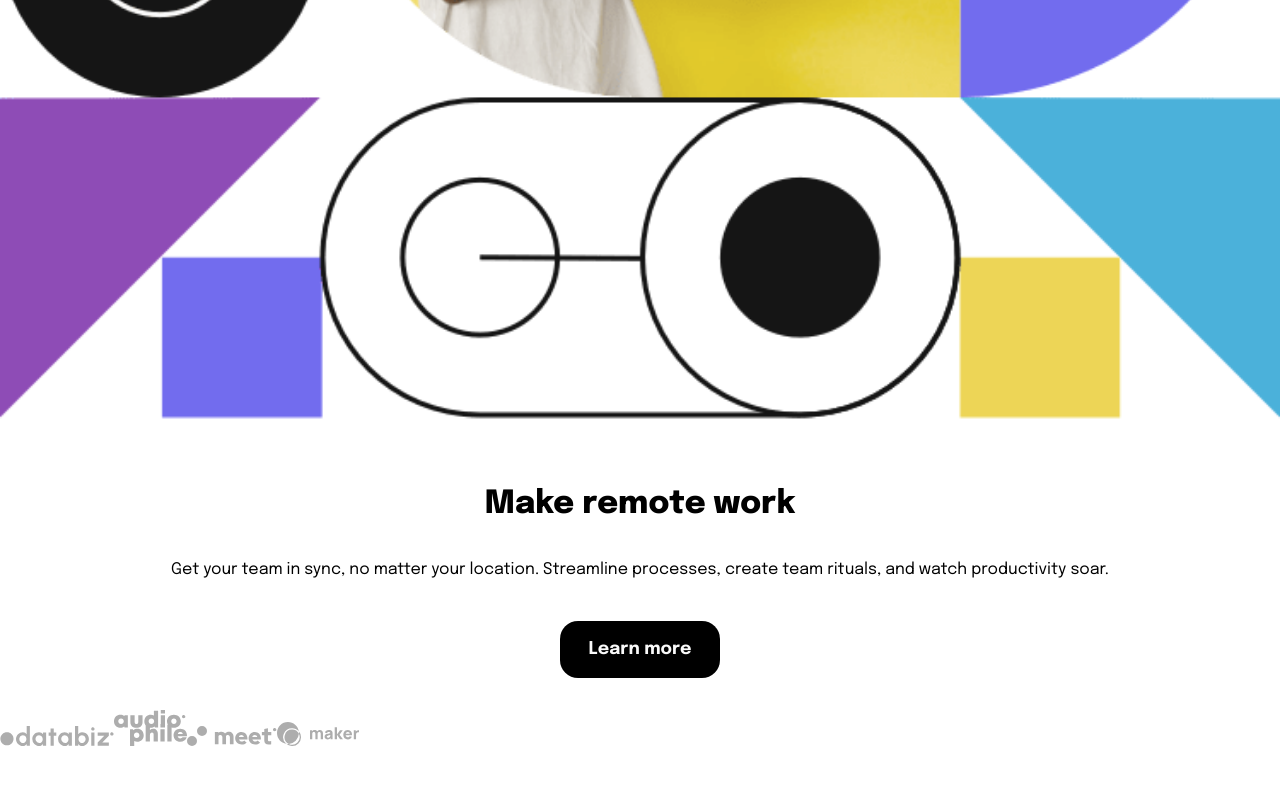
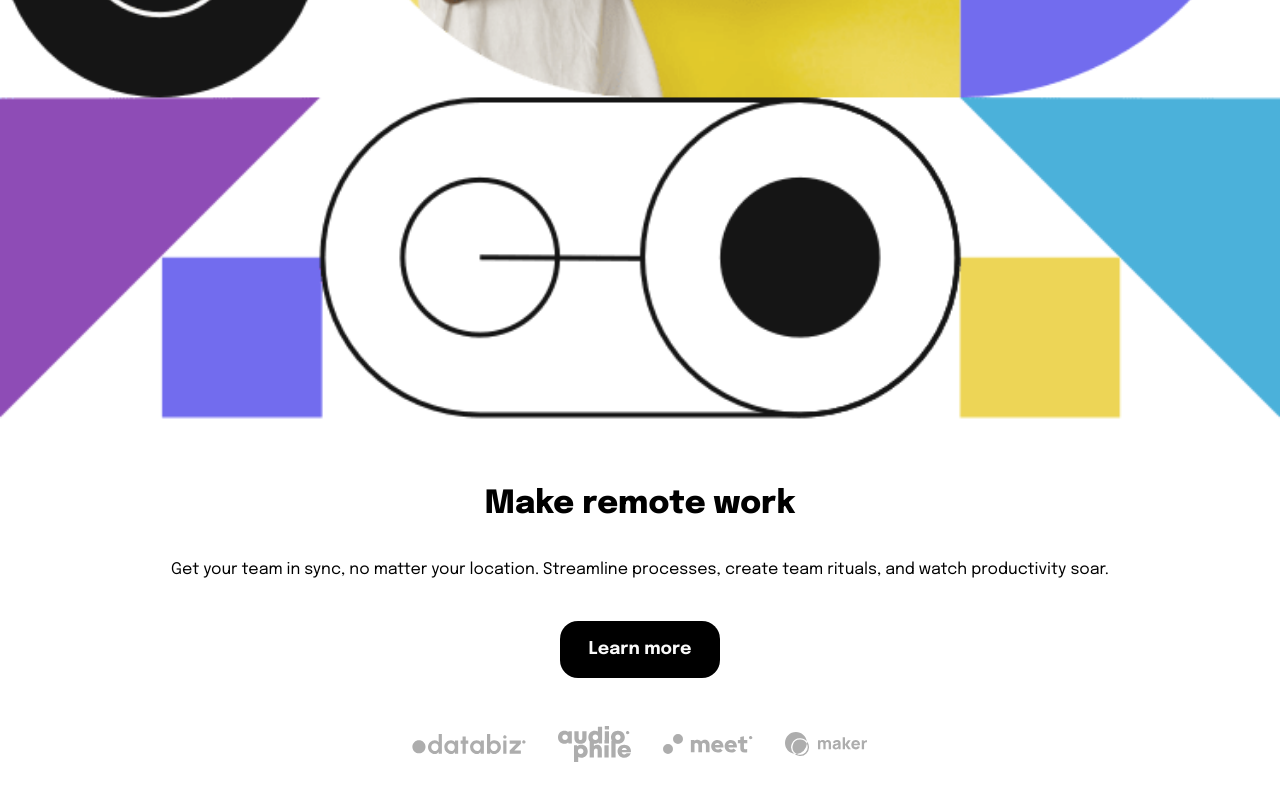
Before and after one commit to agnesnora/remotework_ts, a React (Vite) app: page / in a window 1280 px wide. Shown: the part 618-1418 px from the top of the page. Before the commit the page ends 1368 px from the top, so only its background shows below. Built offline with nearby package versions, Linux system fonts and the light colour scheme.

Commit message:
styling companies

```diff
--- a/src/App.css
+++ b/src/App.css
@@ -19,4 +19,15 @@ button {
   height: 100%;
   background: rgba(0, 0, 0, 0.5); /* Greyish translucent color */
   z-index: 2;
+}
+
+.company--list {
+  margin: 3em auto;
+  text-align: center;
+  display: flex;
+  align-items: center;
+  justify-content: center;
+}
+.company--list img {
+  margin: 0 1em;
 }/*# sourceMappingURL=App.css.map */
--- a/src/App.scss
+++ b/src/App.scss
@@ -20,3 +20,14 @@ button {
     z-index: 2;
   }
 }
+.company--list {
+  margin: 3em auto;
+  text-align: center;
+  display: flex;
+  align-items: center;
+  justify-content: center;
+
+  img {
+    margin: 0 1em;
+  }
+}
```
Also changed, not shown: 1 other file (tests, documents, lock files or other folders).
